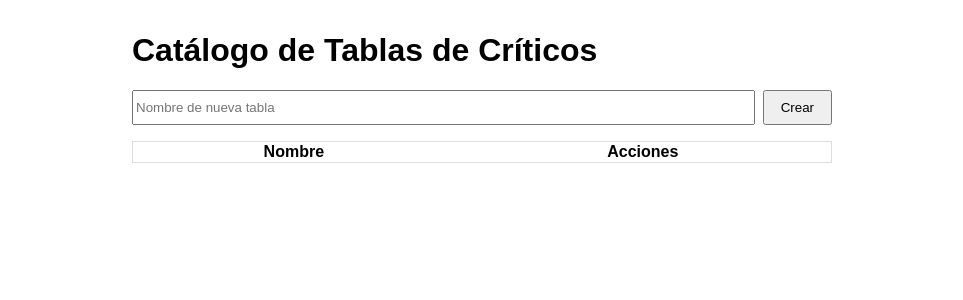
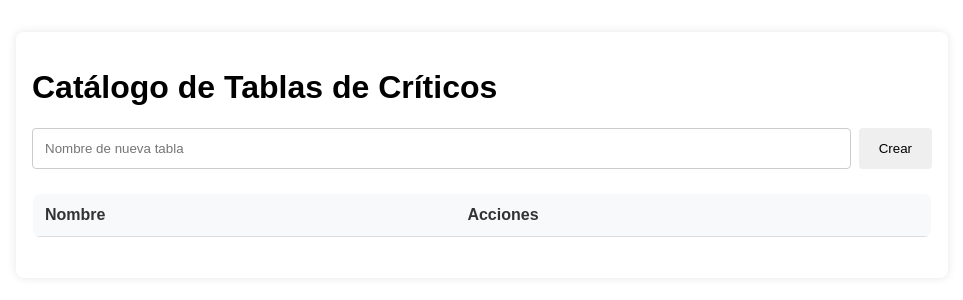
Before and after one commit to sonirico/rolemaster-critical-tables, a React (Vite) app: page / in a window 1280 px wide. Shown: the top 300 px of the page, without its empty margins (158-1121 px from the left). Built offline with nearby package versions, Linux system fonts and the light colour scheme.

Commit message:
feat(styles): greatly improve visuals

```diff
--- a/src/App.tsx
+++ b/src/App.tsx
@@ -3,7 +3,7 @@ import ReactDOM from 'react-dom';
 import { useReactTable, ColumnDef, flexRender, getCoreRowModel } from '@tanstack/react-table';
 import { slugify } from './utils';
 import { getTables, saveTables, addTable, deleteTable, updateTable } from './tableRepository';
-import { CritTable, CritRow, CritCell } from './types';
+import { CritTable, CritRow, CritCell, CritColumn, } from './types';
 import { getDefaultTableSchema } from './defaultTableSchema';
 
 function App() {
@@ -91,7 +91,9 @@ function App() {
           value={newTableName}
           onChange={(e) => setNewTableName(e.target.value)}
         />
-        <button style={styles.button} onClick={handleCreate}>
+        <button style={styles.button}
+          onClick={handleCreate}
+        >
           Crear
         </button>
       </div>
@@ -99,15 +101,15 @@ function App() {
       <table style={styles.table}>
         <thead>
           <tr>
-            <th>Nombre</th>
-            <th>Acciones</th>
+            <th style={styles.tableHeader}>Nombre</th>
+            <th style={styles.tableHeader}>Acciones</th>
           </tr>
         </thead>
         <tbody>
           {critTables.map((table) => (
             <tr key={table.id}>
-              <td>{table.name}</td>
-              <td>
+              <td style={styles.tableCell}>{table.name}</td>
+              <td style={styles.tableCell}>
                 <button style={styles.actionButton} onClick={() => handleEdit(table)}>
                   Editar
                 </button>
@@ -170,7 +172,7 @@ function DeleteModal({ tableName, onConfirm, onCancel }: DeleteModalProps) {
 
 const CritTableEditor: React.FC<{ table: CritTable; onSave: (updatedTable: CritTable) => void; }> = ({ table, onSave }) => {
   const [rows, setRows] = useState<CritRow[]>(table.rows);
-  const [selectedCell, setSelectedCell] = useState<{ rowIndex: number; column: 'A' | 'B' | 'C' | 'D' | 'E'; data: CritCell } | null>(null);
+  const [selectedCell, setSelectedCell] = useState<{ rowIndex: number; column: CritColumn; data: CritCell | undefined } | null>(null);
 
   const columns = React.useMemo<ColumnDef<CritRow>[]>(
     () => [
@@ -191,11 +193,11 @@ const CritTableEditor: React.FC<{ table: CritTable; onSave: (updatedTable: CritT
     getCoreRowModel: getCoreRowModel(),
   });
 
-  const handleCellClick = (rowIndex: number, column: 'A' | 'B' | 'C' | 'D' | 'E') => {
+  const handleCellClick = (rowIndex: number, column: CritColumn) => {
     setSelectedCell({ rowIndex, column, data: rows[rowIndex][column] || { text: '', metadata: [] } });
   };
 
-  const handleSaveCell = (rowIndex: number, column: 'A' | 'B' | 'C' | 'D' | 'E', updatedData: CritCell) => {
+  const handleSaveCell = (rowIndex: number, column: CritColumn, updatedData: CritCell) => {
     const updatedRows = [...rows];
     updatedRows[rowIndex][column] = updatedData;
     setRows(updatedRows);
@@ -229,7 +231,7 @@ const CritTableEditor: React.FC<{ table: CritTable; onSave: (updatedTable: CritT
                   <td
                     key={cell.id}
                     style={styles.tableCell}
-                    onClick={() => handleCellClick(i, cell.column.id as 'A' | 'B' | 'C' | 'D' | 'E')}
+                    onClick={() => handleCellClick(i, cell.column.id as CritColumn)}
                   >
                     {flexRender(cell.column.columnDef.cell, cell.getContext())}
                   </td>
@@ -242,7 +244,7 @@ const CritTableEditor: React.FC<{ table: CritTable; onSave: (updatedTable: CritT
       <button style={styles.saveButton} onClick={handleSave}>Guardar Tabla</button>
       {selectedCell && (
         <EditModal
-          cellData={selectedCell}
+          cellData={{ ...selectedCell, data: selectedCell.data || { text: '', metadata: [] } }}
           onSave={handleSaveCell}
           onClose={() => setSelectedCell(null)}
         />
@@ -252,8 +254,8 @@ const CritTableEditor: React.FC<{ table: CritTable; onSave: (updatedTable: CritT
 };
 
 interface EditModalProps {
-  cellData: { rowIndex: number; column: 'A' | 'B' | 'C' | 'D' | 'E'; data: CritCell };
-  onSave: (rowIndex: number, column: 'A' | 'B' | 'C' | 'D' | 'E', updatedData: CritCell) => void;
+  cellData: { rowIndex: number; column: CritColumn; data: CritCell };
+  onSave: (rowIndex: number, column: CritColumn, updatedData: CritCell) => void;
   onClose: () => void;
 }
 
@@ -310,36 +312,59 @@ const EditModal: React.FC<EditModalProps> = ({ cellData, onSave, onClose }) => {
 
 const styles: { [key: string]: React.CSSProperties } = {
   container: {
-    maxWidth: 700,
+    maxWidth: 900,
     margin: '2rem auto',
-    fontFamily: 'sans-serif'
+    fontFamily: 'Arial, sans-serif',
+    padding: '1rem',
+    boxShadow: '0 0 10px rgba(0, 0, 0, 0.1)',
+    borderRadius: '8px',
   },
   formContainer: {
     display: 'flex',
     gap: '0.5rem',
-    marginBottom: '1rem'
+    marginBottom: '1.5rem',
   },
   input: {
     flex: 1,
-    padding: '0.5rem'
+    padding: '0.75rem',
+    borderRadius: '4px',
+    border: '1px solid #ccc',
   },
   button: {
-    padding: '0.5rem 1rem',
-    cursor: 'pointer'
+    padding: '0.75rem 1.25rem',
+    cursor: 'pointer',
+    border: 'none',
+    borderRadius: '4px',
+    transition: 'background-color 0.3s ease',
+  },
+  mainButtonHover: {
+    backgroundColor: '#0056b3',
   },
   table: {
     width: '100%',
     borderCollapse: 'collapse',
-    marginBottom: '1rem',
+    marginBottom: '1.5rem',
     border: '1px solid #ddd',
+    borderRadius: '8px',
+    overflow: 'hidden',
   },
   actionButton: {
     marginRight: '0.5rem',
-    padding: '0.3rem 0.6rem',
-    cursor: 'pointer'
+    padding: '0.5rem 0.75rem',
+    cursor: 'pointer',
+    border: 'none',
+    borderRadius: '4px',
+    transition: 'background-color 0.3s ease',
+  },
+  actionButtonHover: {
+    backgroundColor: '#218838',
   },
   editorContainer: {
     margin: '2rem 0',
+    padding: '1rem',
+    border: '1px solid #ddd',
+    borderRadius: '8px',
+    boxShadow: '0 0 5px rgba(0, 0, 0, 0.1)',
   },
   editorTable: {
     width: '100%',
@@ -347,34 +372,48 @@ const styles: { [key: string]: React.CSSProperties } = {
     marginBottom: '1rem',
   },
   saveButton: {
-    padding: '0.5rem 1rem',
+    padding: '0.75rem 1.25rem',
     cursor: 'pointer',
+    background: '#007bff',
+    color: 'white',
+    border: 'none',
+    borderRadius: '4px',
+    transition: 'background-color 0.3s ease',
+  },
+  saveButtonHover: {
+    backgroundColor: '#0056b3',
   },
   textarea: {
     width: '100%',
-    height: '100px',
+    height: '120px',
+    padding: '0.75rem',
     marginBottom: '1rem',
+    borderRadius: '4px',
+    border: '1px solid #ccc',
   },
   metadataRow: {
     display: 'flex',
     gap: '0.5rem',
-    marginBottom: '0.5rem',
+    marginBottom: '0.75rem',
+    alignItems: 'center',
   },
   select: {
-    flex: 1,
-  },
-  input: {
-    flex: 2,
+    flex: '0 1 80px',
+    padding: '0.5rem',
+    borderRadius: '4px',
+    border: '1px solid #ccc',
   },
   tableHeader: {
-    backgroundColor: '#f4f4f4',
+    backgroundColor: '#f8f9fa',
     borderBottom: '2px solid #ddd',
-    padding: '0.5rem',
+    padding: '0.75rem',
     textAlign: 'left',
+    fontWeight: 'bold',
+    color: '#333',
   },
   tableCell: {
     borderBottom: '1px solid #ddd',
-    padding: '0.5rem',
+    padding: '0.75rem',
     textAlign: 'left',
   },
 }
```
Also changed, not shown: src/types.ts (+5 -2 lines).
